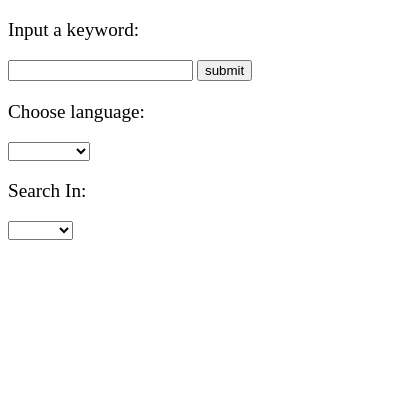
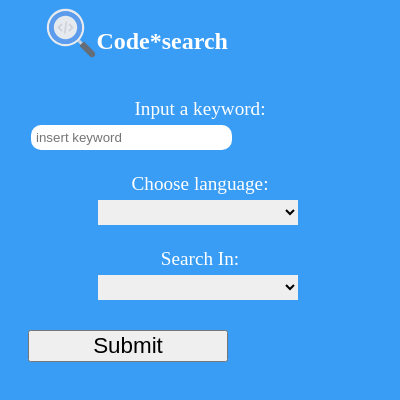
Before and after one commit to AngelEvelyn/codeStudy-Buddy, a browser extension: page popup.html in a window 400 px wide. Drawn offline with Linux system fonts and the light colour scheme.

Commit message:
css styling

```diff
--- a/popup.html
+++ b/popup.html
@@ -8,33 +8,49 @@
 
 <body>
 
+  <div class="navBar">
+    <img src="images/navIcon.svg" alt="" id="navicon">
+    <h2>Code*search</h2>
+  </div>
+
+  <br>
+
   <div class="container">
     <p>Input a keyword:</p>
     <form action="" id="form">
-      <input id="keyword" type="text">
-      <input type="submit" value="submit">
+      <input id="keyword" type="text" placeholder="insert keyword">
+      <!-- <input type="submit" value="submit"> -->
     </form>
   </div>
 
+  <br>
+
   <div class="container">
     <p>Choose language:</p>
-    <form action="">
+    <div class="selectbox">
       <select name="" id="language">
         <option value="javascript">Javascript</option>
         <option value="python">Python</option>
         <option value="php">PHP</option>
         <option value="nodeJS">nodeJS</option>
       </select>
-    </form>
+    </div>
+
+    <br>
+
+    <p>Search In:</p>
+    <div class="selectbox">
+      <select name="" id="engine">
+        <option value="google">Google</option>
+        <option value="mdn">MDN</option>
+      </select>
+    </div>
   </div>
 
-  <div class="container">
-    <p>Search In: </p>
-    <select name="" id="engine">
-      <option value="google">Google</option>
-      <option value="mdn">MDN</option>
-    </select>
-  </div>
+  <br>
+
+  <input type="submit">
+
 
 
 
--- a/popup.js
+++ b/popup.js
@@ -30,8 +30,6 @@ getSettings();
 
 form.addEventListener('submit', function (event) {
 
-
-
 	const form = document.getElementById('form');
 	const keyword = document.getElementById('keyword').value;
 	language = document.getElementById('language').value
@@ -53,4 +51,14 @@ form.addEventListener('submit', function (event) {
 	saveSettings(language, engine)
 	event.preventDefault();
 	chrome.tabs.create({ url: newURL });
-});
+})
+
+document.getElementById("engine").onchange = function () {
+	engine = document.getElementById('engine').value
+	saveSettings(language, engine)
+};
+
+document.getElementById("language").onchange = function () {
+	language = document.getElementById('language').value
+	saveSettings(language, engine)
+};
--- a/style.css
+++ b/style.css
@@ -1,3 +1,61 @@
+html {
+  min-width: 250px;
+  /* background-color: deepskyblue; */
+  background-color: #399DF5;
+}
+
 p {
   font-size: 1.2em;
+  color: white;
+  margin: 5px 54px;
+  text-align: center;
 }
+
+#form {
+  margin: 0px 13px;
+}
+
+input[type=text] {
+    border-radius: 10px;
+    margin: 0px 10px;
+    background-color: white;
+    width: 191px;
+    padding: 5px;
+    border: none;
+}
+
+
+.selectbox {
+    border: none;
+    height: 25px;
+    width: 225px;
+    margin: 0px auto;
+
+    border-radius: 10px;
+    overflow: hidden;
+}
+
+.selectbox select {
+    border: none;
+    height: 25px;
+    width: 200px;
+    margin: 0px 10px;
+}
+
+input[type=submit] {
+  width: 200px;
+  margin: 12px 20px;
+  font-size: 1.4em;
+}
+
+#navicon {
+  width: 50px;
+  height: 50px;
+}
+
+.navBar {
+  display: flex;
+  color: white;
+  width: 80%;
+  margin: 0px auto;
+}
```
Also changed, not shown: images/navIcon.svg (added).
